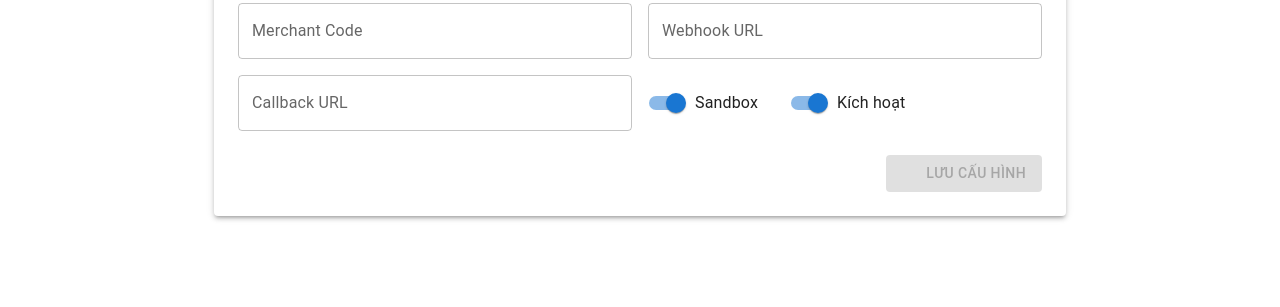
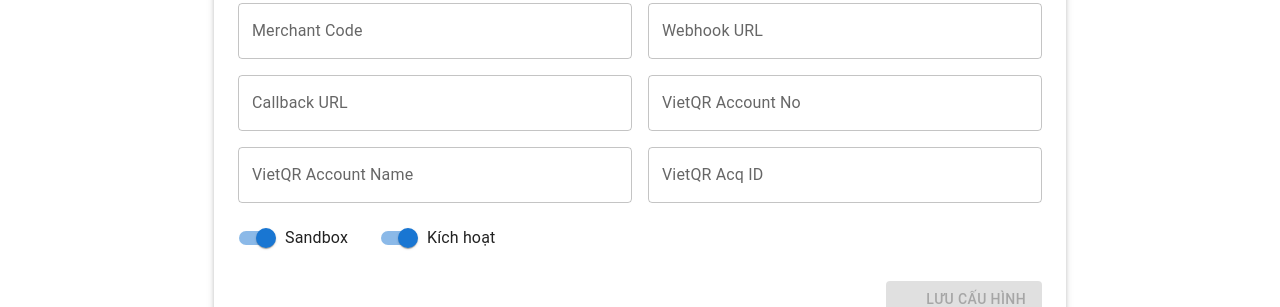
Before and after one commit to AnhDuc0912/IOT-Challenge-source, a React (Vite) app in the folder IOT_challenge/: page /config in a window 1280 px wide. Shown: the part 253-560 px from the top of the page. Built offline with nearby package versions, Linux system fonts and the light colour scheme; no server answers; sample sign-in values are in the browser's storage; some icons are missing.

Commit message:
Enhance SepayConfig model and ConfigPage with VietQR fields; update API endpoint handling

```diff
--- a/IOT_challenge/src/pages/ConfigPage.tsx
+++ b/IOT_challenge/src/pages/ConfigPage.tsx
@@ -22,6 +22,9 @@ const defaultConfig: SepayConfig = {
   merchantCode: "",
   webhookUrl: "",
   callbackUrl: "",
+  vietqrAccountNo: "",
+  vietqrAccountName: "",
+  vietqrAcqId: "",
   sandbox: true,
   active: true,
 };
@@ -68,6 +71,9 @@ const ConfigPage: React.FC = () => {
         merchantCode: form.merchantCode,
         webhookUrl: form.webhookUrl,
         callbackUrl: form.callbackUrl,
+        vietqrAccountNo: form.vietqrAccountNo,
+        vietqrAccountName: form.vietqrAccountName,
+        vietqrAcqId: form.vietqrAcqId,
         sandbox: form.sandbox,
         active: form.active,
       };
@@ -147,6 +153,30 @@ const ConfigPage: React.FC = () => {
             />
           </Grid>
           <Grid size={{ md: 6 , sm: 12 }}>
+            <TextField
+              label="VietQR Account No"
+              fullWidth
+              value={form.vietqrAccountNo || ""}
+              onChange={handleChange("vietqrAccountNo")}
+            />
+          </Grid>
+          <Grid size={{ md: 6 , sm: 12 }}>
+            <TextField
+              label="VietQR Account Name"
+              fullWidth
+              value={form.vietqrAccountName || ""}
+              onChange={handleChange("vietqrAccountName")}
+            />
+          </Grid>
+          <Grid size={{ md: 6 , sm: 12 }}>
+            <TextField
+              label="VietQR Acq ID"
+              fullWidth
+              value={form.vietqrAcqId || ""}
+              onChange={handleChange("vietqrAcqId")}
+            />
+          </Grid>
+          <Grid size={{ md: 6 , sm: 12 }}>
             <Box sx={{ display: "flex", gap: 2, alignItems: "center", height: "100%" }}>
               <FormControlLabel
                 control={<Switch checked={!!form.sandbox} onChange={handleToggle("sandbox")} />}
--- a/IOT_challenge/src/service/sepayConfig.service.ts
+++ b/IOT_challenge/src/service/sepayConfig.service.ts
@@ -9,6 +9,9 @@ export interface SepayConfig {
   merchantCode?: string;
   webhookUrl?: string;
   callbackUrl?: string;
+  vietqrAccountNo?: string;
+  vietqrAccountName?: string;
+  vietqrAcqId?: string;
   sandbox?: boolean;
   active?: boolean;
   createdAt?: string;
```
Also changed, not shown: 2 other files (tests, documents, lock files or other folders).
